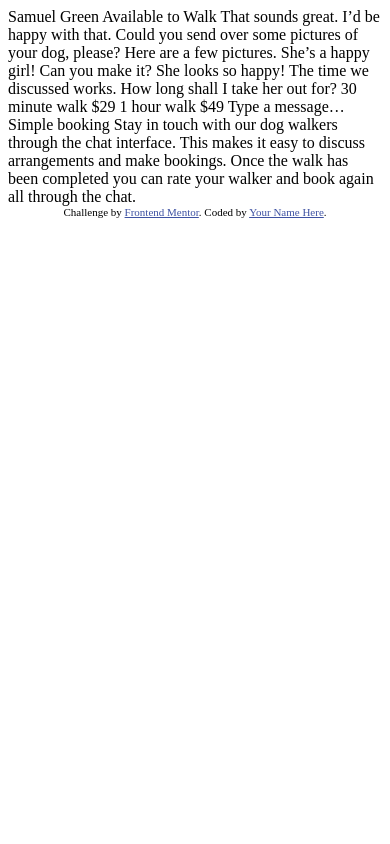
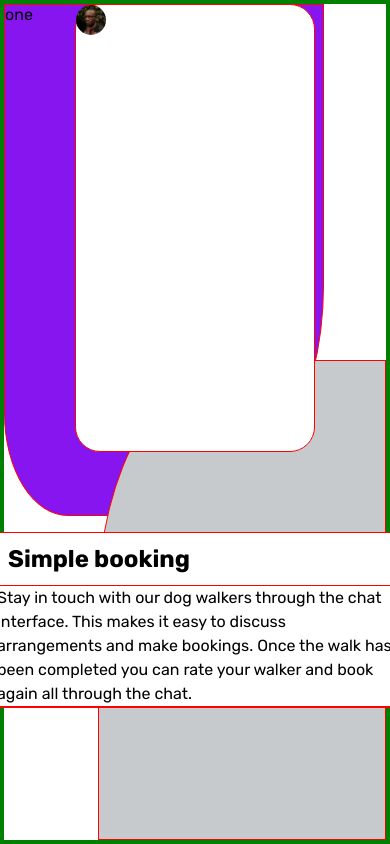
Before and after one commit to JyteCeo/Chat-app-interface, a plain HTML site: page index.html in a window 390 px wide. Drawn offline with Linux system fonts and the light colour scheme.

Commit message:
modied my codes and added styles

```diff
--- a/app.css
+++ /dev/null
@@ -1,69 +0,0 @@
-* {
-  padding: 0;
-  margin: 0;
-  box-sizing: border-box;
-}
-
-.container{
-  width: 100%;
-  border: 4px solid red;
-  min-height: 100vh;
-  overflow: auto;
-  position: relative;
-  display: flex;
-  align-items: center;
-  justify-content: center;
-  gap: 8em;
-  margin: 0 auto;
-}
-
-.bg-top {
-  position: absolute;
-  top: 0;
-  left: 0;
-  border: 1px solid red;
-  width: 20em;
-  height: 30em;
-}
-
-.bg-bottom {
-  position: absolute;
-  bottom: 0;
-  right: 0;
-  border: 1px solid red;
-  width: 20em;
-  height: 30em;
-}
-
-.chat-screen {
-  width: 20em;
-  height: 30em;
-  border: 1px solid red;
-  background: white;
-  z-index: 2;
-  flex: 0 0 auto;
-}
-
-.description {
-  width: 30em;
-  height: 20em;
-  border: 1px solid red;
-  background: white;
-  z-index: 2;
-  flex: 0 0 auto;
-}
-
-@media screen and (max-width: 1200px) {
-  .container {
-    border-color: blue;
-    gap: 5em;
-  }
-}
-
-@media screen and (max-width: 950px) {
-  .container {
-    border-color: green;
-    flex-direction: column;
-    justify-content: flex-start;
-  }
-}
--- a/index.html
+++ b/index.html
@@ -1,50 +1,39 @@
 <!DOCTYPE html>
 <html lang="en">
+
 <head>
   <meta charset="UTF-8">
-  <meta name="viewport" content="width=device-width, initial-scale=1.0"> <!-- displays site properly based on user's device -->
+  <meta http-equiv="X-UA-Compatible" content="IE=edge">
+  <meta name="viewport" content="width=device-width, initial-scale=1.0">
+  <link rel="stylesheet" href="styles.css">
+  <title>Document</title>
+</head>
 
+<body class="container">
+  <div class="bg-top">
 
-  <title>Frontend Mentor | [Challenge Name Here]</title>
+    one
+  </div>
 
-  <!-- Feel free to remove these styles or customise in your own stylesheet 👍 -->
-  <style>
-    .attribution { font-size: 11px; text-align: center; }
-    .attribution a { color: hsl(228, 45%, 44%); }
-  </style>
-</head>
-<body>
+  <div class="chat-screen">
+    <div class="img-wrapper">
+      <img src="images/avatar.jpg" alt="avatar-dp" height="30px" width="30px">
+    </div>
+  </div>
 
-  Samuel Green
-  Available to Walk
+  <div class="description">
+    <h2>Simple booking</h2>
+    <p>Stay in touch with our dog walkers through the chat interface. This makes it easy to
+      discuss arrangements and make bookings. Once the walk has been completed you can rate
+      your walker and book again all through the chat.</p>
+  </div>
 
-  That sounds great. I’d be happy with that.
+  <div class="bg-bottom">
+    four
+  </div>
 
-  Could you send over some pictures of your dog, please?
+  <!-- <div class = "graph"><div></div> -->
 
-  Here are a few pictures. She’s a happy girl!
+</body>
 
-  Can you make it?
-
-  She looks so happy! The time we discussed works. How long shall I take her out for?
-
-  30 minute walk
-  $29
-
-  1 hour walk
-  $49
-
-  Type a message…
-
-  Simple booking
-
-  Stay in touch with our dog walkers through the chat interface. This makes it easy to
-  discuss arrangements and make bookings. Once the walk has been completed you can rate
-  your walker and book again all through the chat.
-
-  <div class="attribution">
-    Challenge by <a href="https://www.frontendmentor.io?ref=challenge" target="_blank">Frontend Mentor</a>.
-    Coded by <a href="#">Your Name Here</a>.
-  </div>
-</body>
 </html>
--- /dev/null
+++ b/styles.css
@@ -0,0 +1,124 @@
+@import url('https://fonts.googleapis.com/css2?family=Rubik:wght@400;500;700&display=swap');
+
+
+* {
+  padding: 0;
+  margin: 0;
+  box-sizing: border-box;
+}
+h{
+  border: 1px solid red ;
+}
+p{
+  border: 1px solid red;
+  line-height: 1.5em;
+  font-size: 16px;
+
+}
+.container{
+  width: 100%;
+  border: 4px solid red;
+  min-height: 100vh;
+  overflow: auto;
+  position: relative;
+  display: flex;
+  align-items: center;
+  justify-content: center;
+  gap: 8em;
+  margin: 0 auto;
+  font-family: 'Rubik', sans-serif;
+}
+h2{
+  margin: 0.5em;
+}
+.bg-top {
+  position: absolute;
+  top: 0;
+  left: 0;
+  border: 1px solid red;
+  width: 20em;
+  height: 32em;
+  background-color: hsl(271, 87%, 51%);
+  border-radius: 0 0 45% 20%;
+}
+img-wrapper{
+  background-color: blueviolet;
+  border: 1px solid green;
+  width: 100%;
+  height : 2em;
+}
+img{
+  border-radius: 50%;
+}
+.bg-bottom {
+  position: absolute;
+  bottom: 0;
+  right: 0;
+  border: 1px solid red;
+  width: 18em;
+  height: 30em;
+  border-top-left-radius: 50%;
+  background-color: hsl(206, 6%, 79%);
+}
+
+.chat-screen {
+  width: 15em;
+  height: 28em;
+  border: 1px solid red;
+  background: white;
+  z-index: 2;
+  flex: 0 0 auto;
+  border-radius: 25px;
+}
+
+.description {
+  width: 25em;
+  /* height: 20em; */
+  border: 1px solid red;
+  background: white;
+  z-index: 2;
+  flex: 0 0 auto;
+}
+
+
+
+/*
+.graph {
+  height: 100px;
+  width: 200px;
+  background: transparent;
+  border-radius: 0px 0px 0px 370px/225px;
+  border: solid 5px grey;
+  border-top:none;
+  border-right:none;
+  margin:20px;
+}
+
+.graph:before {
+  height:20px;
+  width: 10px;
+  border: 5px solid grey;
+  border-radius: 30px 30px 0px 0px /75px 75px 0px 0px ;
+  display: block;
+  content: "";
+  border-bottom:none;
+  position:relative;
+  top: -9px;
+  left: -12px;
+} */
+
+
+@media screen and (max-width: 1200px) {
+  .container {
+    border-color: blue;
+    gap: 5em;
+  }
+}
+
+@media screen and (max-width: 950px) {
+  .container {
+    border-color: green;
+    flex-direction: column;
+    justify-content: flex-start;
+  }
+}
```
Also changed, not shown: app.html (+40 -22 lines).
